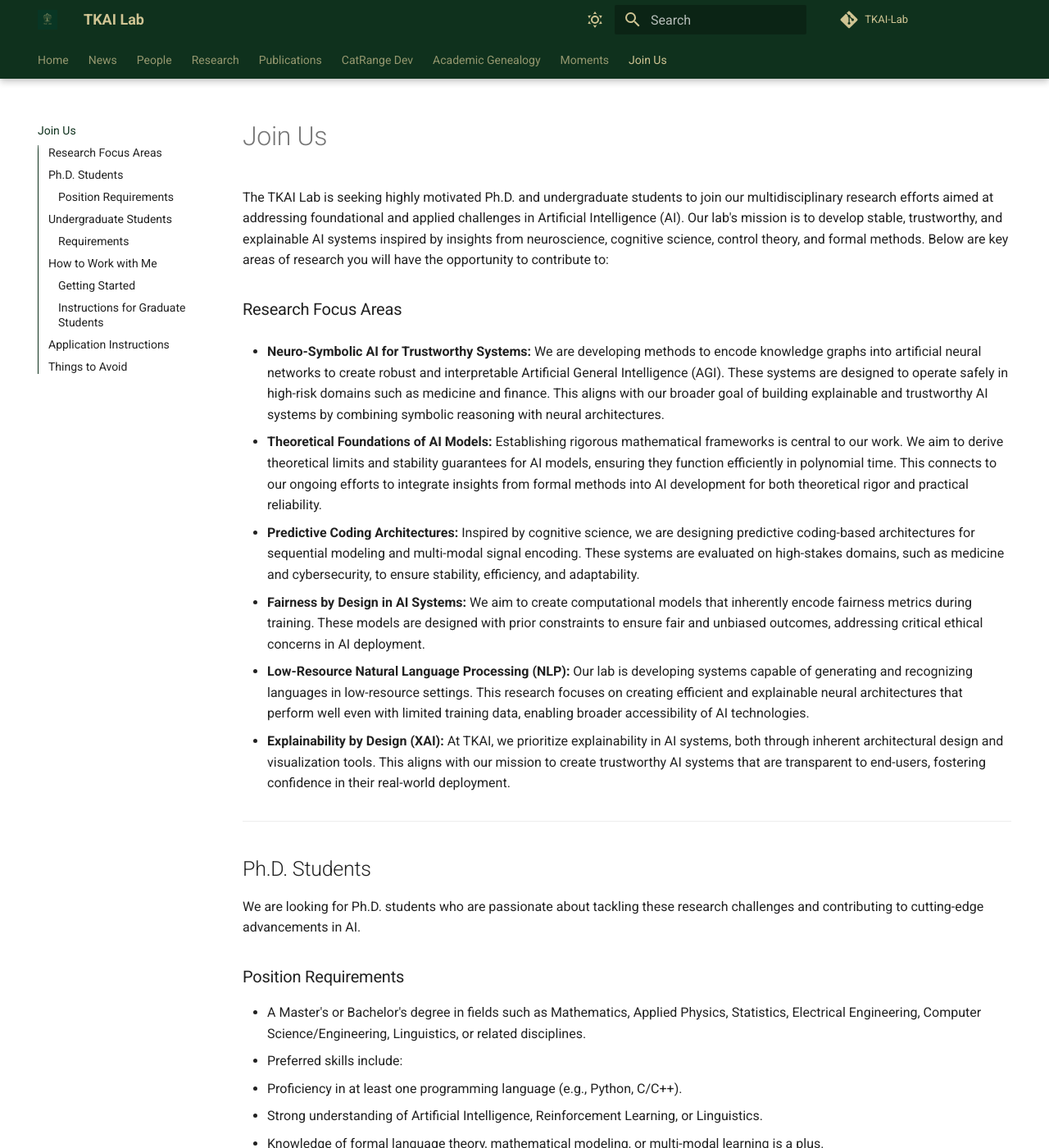
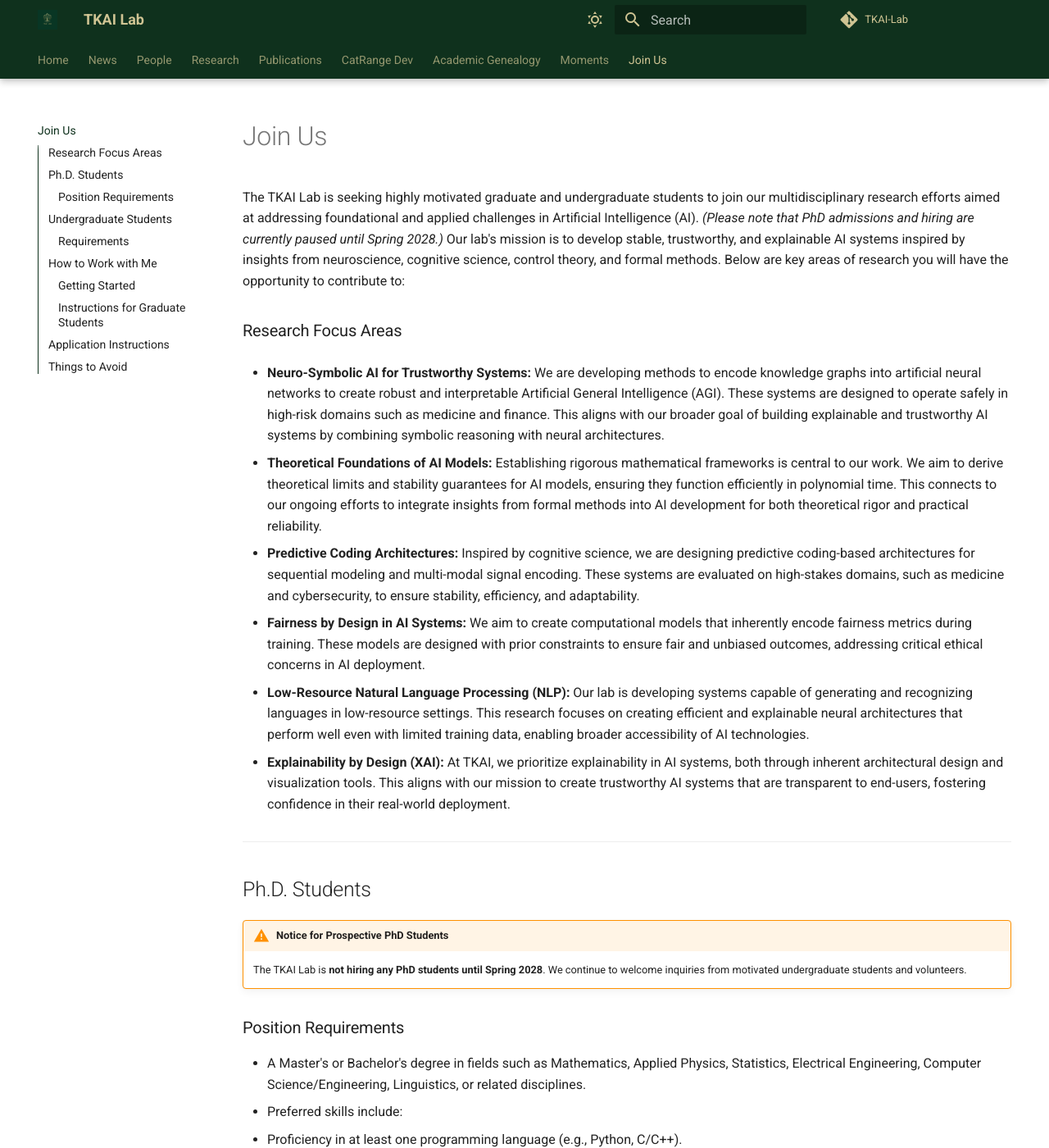
Before and after one commit to TKAI-LAB-Mali/tkai-lab-mali.github.io, an MkDocs documentation site: the page built from docs/join.md, in a window 1280 px wide and 1400 px high. Shown: the whole window at 82% size. Built offline with MkDocs 1.6.1 and Material for MkDocs 9.7.7, drawn with Linux system fonts in a browser that asks for light colours.

Commit message:
no hiring phd (#26)
* no hiring phd

* undo

* undo

```diff
--- a/docs/join.md
+++ b/docs/join.md
@@ -1,5 +1,5 @@
 <!-- markdownlint-disable first-line-heading -->
-The TKAI Lab is seeking highly motivated Ph.D. and undergraduate students to join our multidisciplinary research efforts aimed at addressing foundational and applied challenges in Artificial Intelligence (AI). Our lab's mission is to develop stable, trustworthy, and explainable AI systems inspired by insights from neuroscience, cognitive science, control theory, and formal methods. Below are key areas of research you will have the opportunity to contribute to:
+The TKAI Lab is seeking highly motivated graduate and undergraduate students to join our multidisciplinary research efforts aimed at addressing foundational and applied challenges in Artificial Intelligence (AI). *(Please note that PhD admissions and hiring are currently paused until Spring 2028.)* Our lab's mission is to develop stable, trustworthy, and explainable AI systems inspired by insights from neuroscience, cognitive science, control theory, and formal methods. Below are key areas of research you will have the opportunity to contribute to:
 <!-- markdownlint-enable first-line-heading -->
 
 ### Research Focus Areas
@@ -26,7 +26,8 @@ At TKAI, we prioritize explainability in AI systems, both through inherent archi
 
 ## Ph.D. Students
 
-We are looking for Ph.D. students who are passionate about tackling these research challenges and contributing to cutting-edge advancements in AI.
+!!! warning "Notice for Prospective PhD Students"
+    The TKAI Lab is **not hiring any PhD students until Spring 2028**. We continue to welcome inquiries from motivated undergraduate students and volunteers.
 
 ### Position Requirements
 
--- a/mkdocs.yml
+++ b/mkdocs.yml
@@ -39,6 +39,8 @@ plugins:
   - search
 
 markdown_extensions:
+  - admonition
+  - pymdownx.details
   - attr_list
   - md_in_html
   - pymdownx.blocks.caption
```
Also changed, not shown: docs/index.md (+3 -0 lines), 1 other file.
